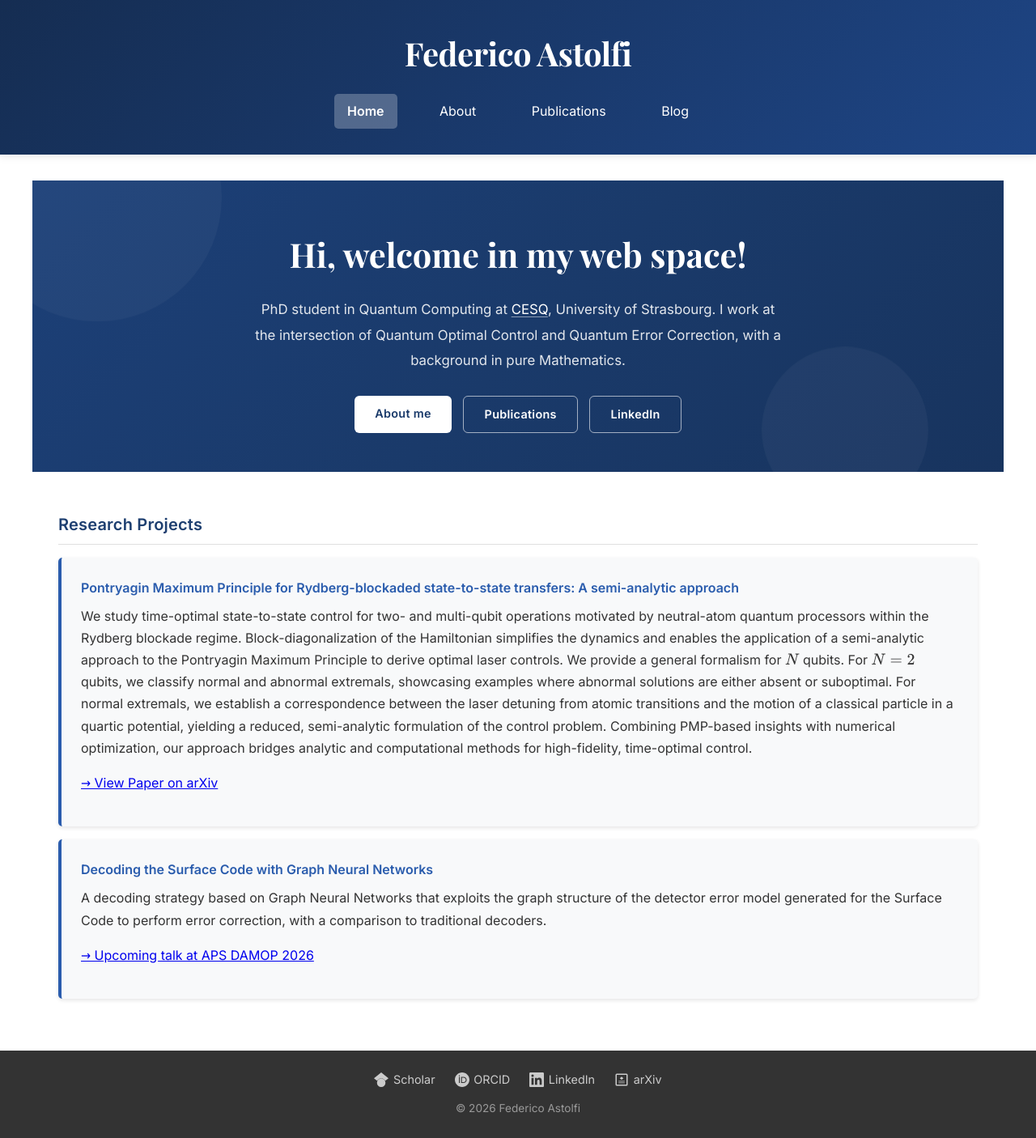
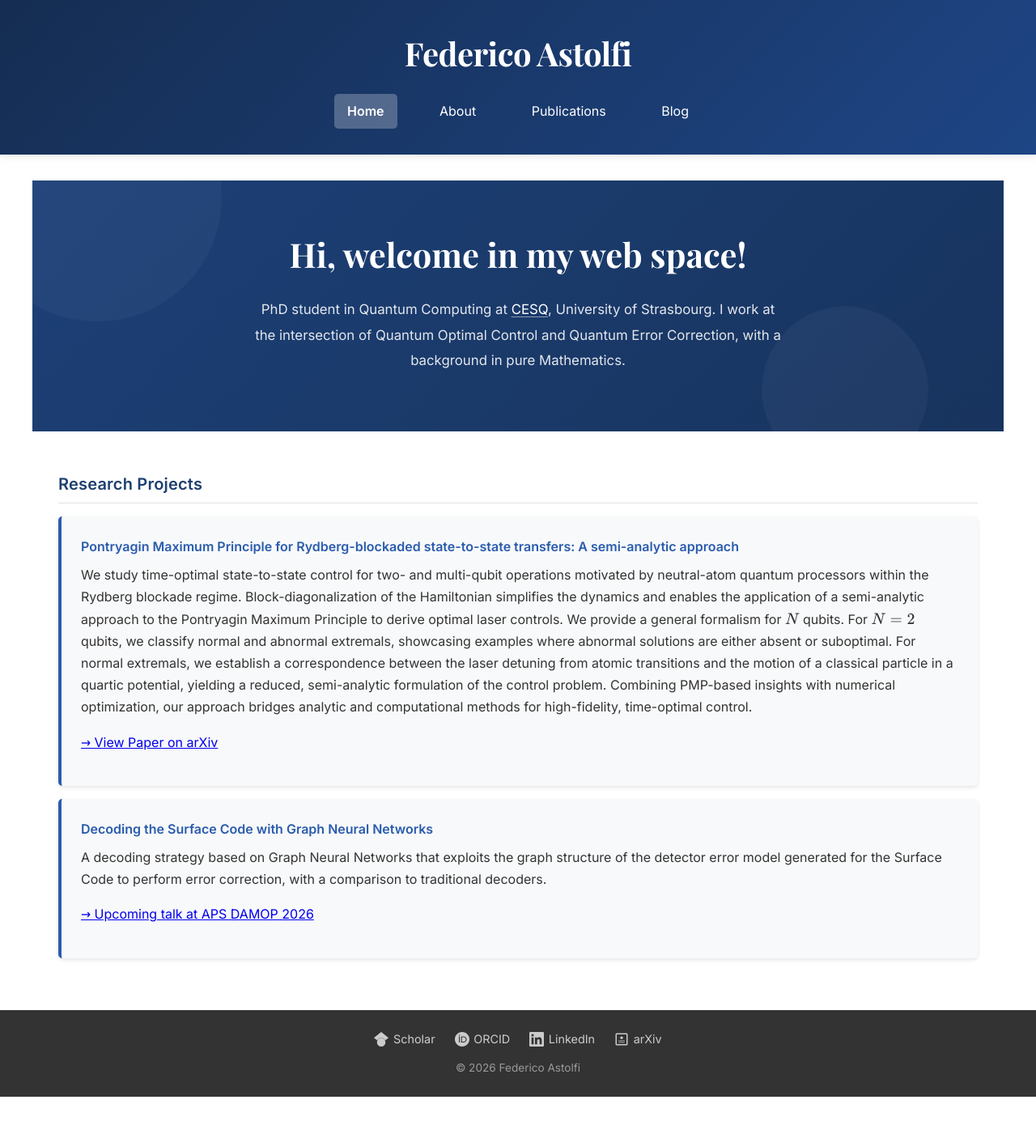
Before and after one commit to FedericoAstolfi/federicoastolfi.github.io, a Jekyll site: the page built from index.md, in a window 1280 px wide. Shown: the whole page at 81% size. Built offline with Jekyll 4.4.1, drawn with Linux system fonts in a browser that asks for light colours; after the commit the page ends 1355 px from its top, so only the background shows below that.

Commit message:
Remove hero buttons (redundant with nav bar)
Co-Authored-By: Claude Opus 4.6 <noreply@anthropic.com>

```diff
--- a/index.md
+++ b/index.md
@@ -6,11 +6,6 @@ layout: default
 <section class="hero">
     <h2>Hi, welcome in my web space!</h2>
     <p>PhD student in Quantum Computing at <a href="https://www.cesq.eu/" target="_blank">CESQ</a>, University of Strasbourg. I work at the intersection of Quantum Optimal Control and Quantum Error Correction, with a background in pure Mathematics.</p>
-    <div class="hero-links">
-        <a href="/about" class="hero-btn">About me</a>
-        <a href="/publications" class="hero-btn hero-btn-outline">Publications</a>
-        <a href="https://www.linkedin.com/in/federico-astolfi-450250216" target="_blank" class="hero-btn hero-btn-outline">LinkedIn</a>
-    </div>
 </section>
 
 <section class="content">
```
